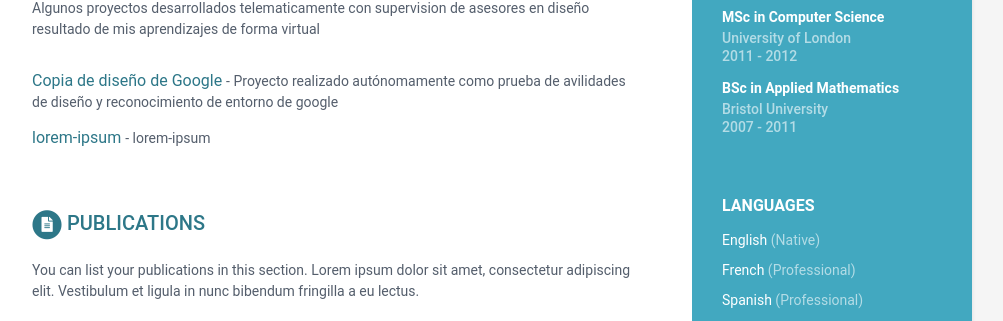
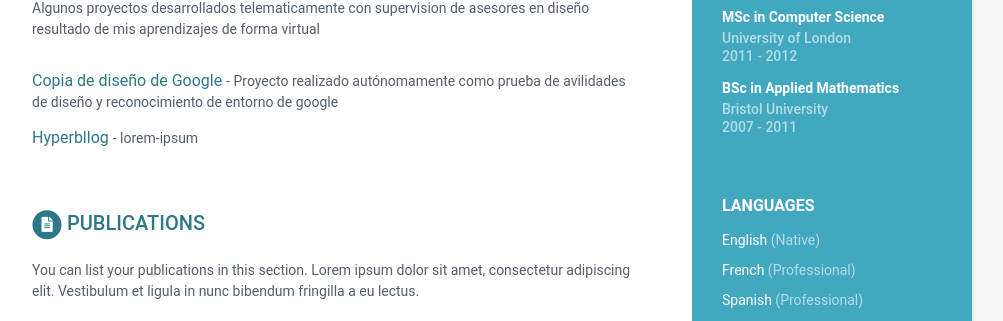
Before and after one commit to KevinC99/good-birch-4e19a, a Jekyll site: the page built from index.html, in a window 1280 px wide. Shown: the part 622-943 px from the top of the page, without its empty margins (168-1171 px from the left). Built offline with Jekyll 4.4.1, drawn with Linux system fonts in a browser that asks for light colours.

Commit message:
data.yml: updated title in assignments

```diff
--- a/_data/data.yml
+++ b/_data/data.yml
@@ -82,7 +82,7 @@ projects:
       tagline: >-
         Proyecto realizado autónomamente como prueba de avilidades de diseño y
         reconocimiento de entorno de google
-    - title: lorem-ipsum
+    - title: Hyperbllog
       link: lorem-ipsum
       tagline: lorem-ipsum
   intro: >-
```
